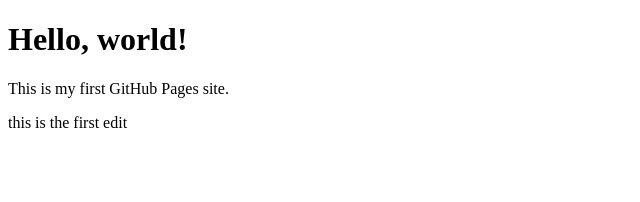
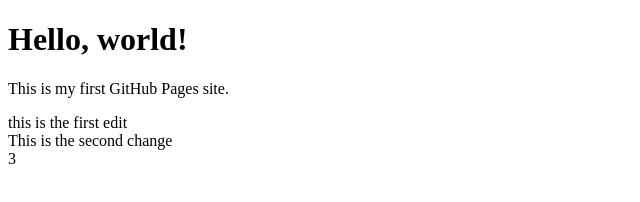
Before and after one commit to eetu90/portfolio-site, a plain HTML site: page index.html in a window 1280 px wide. Shown: the whole page, without its empty margins (0-640 px from the left). Drawn offline with Linux system fonts and the light colour scheme.

```diff
--- a/index.html
+++ b/index.html
@@ -7,5 +7,7 @@
   <h1>Hello, world!</h1>
   <p>This is my first GitHub Pages site.</p>
   <section>this is the first edit</section>
+  <section>This is the second change</section>
+  <section>3</section>
 </body>
 </html>
```
